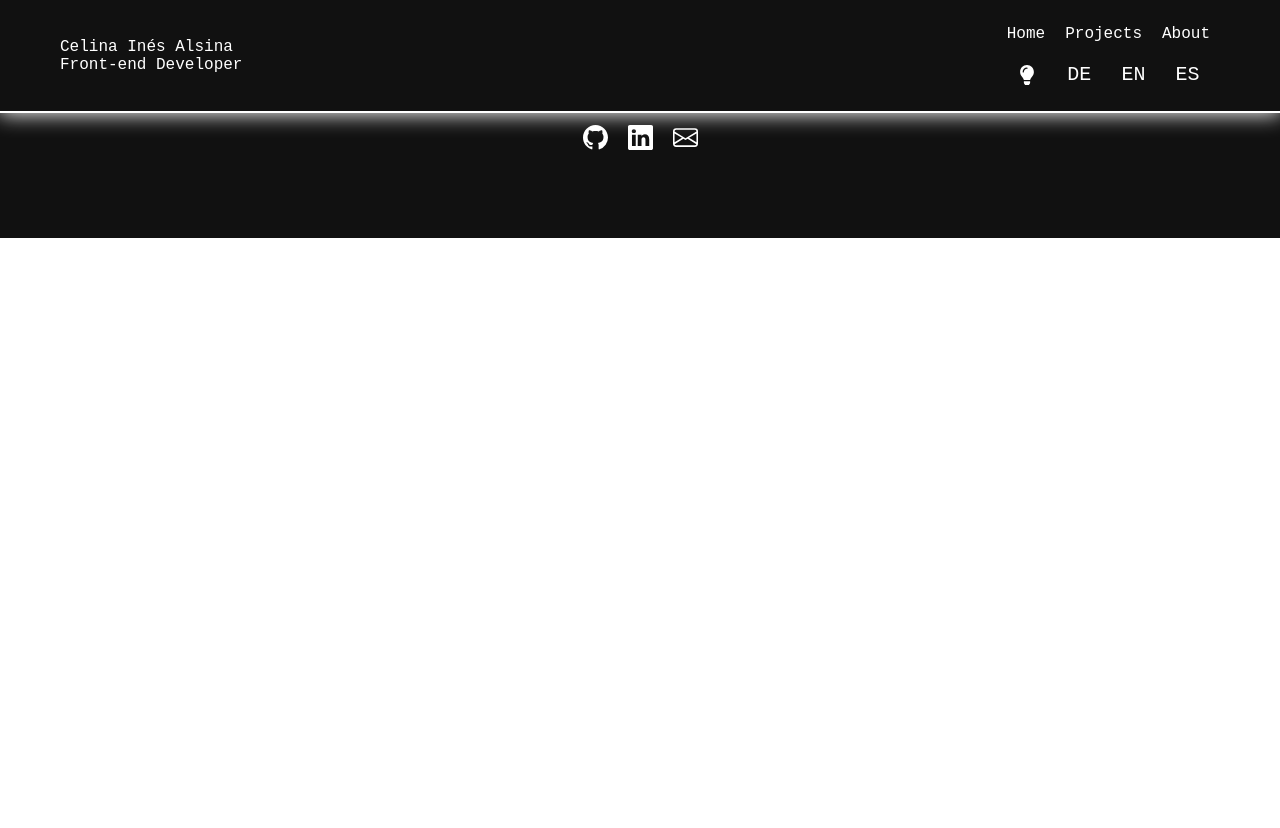
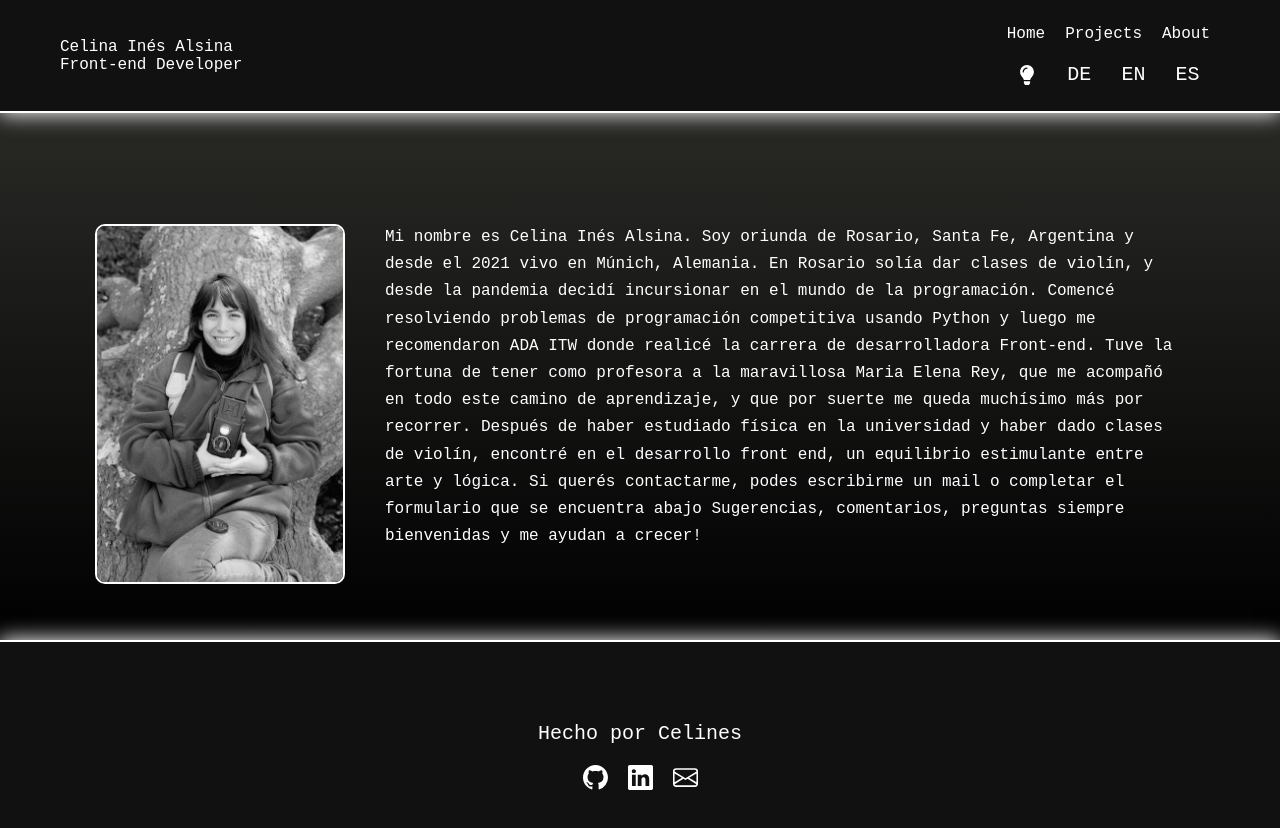
Before and after one commit to Celinesco/celinesco-page, a React (Create React App) app: page /about in a window 1280 px wide. Shown: the top 828 px of the page. Before the commit the page ends 800 px from the top, so only its background shows below. Built offline with nearby package versions, Linux system fonts and the light colour scheme.

Commit message:
seccion about me creo componente cambio foto de perfil escribo texto en espaniol por ahora

```diff
--- a/src/App.js
+++ b/src/App.js
@@ -7,6 +7,7 @@ import Footer from './components/Footer/Footer';
 import ProjectsContainer from './components/Projects/ProjectsContainer';
 import Context from './Context/Context'
 import {useState } from 'react';
+import About from './components/About/About'
 
 
 
@@ -31,6 +32,7 @@ const App = () => {
             <Route path="/" element={<MainSection />} />
             <Route path="/details/:project" element={<DetailSection />} />
             <Route path="/projects" element={<ProjectsContainer />} />
+            <Route path="/about" element={<About />} />
           </Routes>
           <Footer />
         </div>
--- /dev/null
+++ b/src/components/About/About.js
@@ -0,0 +1,30 @@
+import './About.scss';
+import profilePicture from '../../assets/profile_picture.jpg'
+
+const About = () => {
+    return (
+        <section className='section__about'>
+            <h2>About me</h2>
+            <div className='container__info-aboutme'>
+                <div className='container__img-profile'>
+                    <img src={profilePicture} alt='my profile'></img>
+                </div>
+                <div className='container__aboutme-text'>
+                    <p>Mi nombre es Celina Inés Alsina. Soy oriunda de Rosario, Santa Fe, Argentina y desde el 2021 vivo en Múnich, Alemania.
+                        En Rosario solía dar clases de violín, y desde la pandemia decidí incursionar en el mundo de la programación.
+                        Comencé resolviendo problemas de programación competitiva usando Python y luego me recomendaron ADA ITW donde realicé la carrera de desarrolladora Front-end.
+                        Tuve la fortuna de tener como profesora a la maravillosa Maria Elena Rey, que me acompañó en todo este camino de aprendizaje, y que por suerte me queda muchísimo más por recorrer.
+                        Después de haber estudiado física en la universidad y haber dado clases de violín, encontré en el desarrollo front end, un equilibrio estimulante entre arte y lógica.
+                        Si querés contactarme, podes escribirme un mail o completar el formulario que se encuentra abajo
+                        Sugerencias, comentarios, preguntas siempre bienvenidas y me ayudan a crecer!
+                    </p>
+                </div>
+            </div>
+
+
+        </section>
+
+    )
+}
+
+export default About;
--- /dev/null
+++ b/src/components/About/About.scss
@@ -0,0 +1,31 @@
+.section__about {
+    min-height: 50vw;
+    display: flex;
+    align-items: center;
+    flex-direction: column;
+    justify-content: center;
+    h2 {
+        color: white;
+        font-size: 60px;
+        margin-bottom: 100px;
+    }
+    .container__info-aboutme {
+        display: flex;
+        .container__aboutme-text {
+            max-width: 800px;
+            line-height: 1.7;
+        }
+        .container__img-profile {
+            width: 250px;
+            height: 360px;
+            border: 2px solid white;
+            overflow: hidden;
+            border-radius: 10px;
+            margin-right: 40px;
+            img {
+                width: 100%;
+            }
+        }
+    }
+
+}
--- a/src/components/NavBar/NavBar.js
+++ b/src/components/NavBar/NavBar.js
@@ -6,6 +6,7 @@ import { useState } from 'react';
 import { FaLightbulb } from 'react-icons/fa';
 import { useContext } from 'react';
 import Context from '../../Context/Context';
+import { htmlTitles } from '../datos_proyectos';
 
 
 const NavBar = () => {
@@ -34,7 +35,7 @@ const NavBar = () => {
             <div className='container__info-navbar'>
                 <div>
                     <p>Celina Inés Alsina</p>
-                    <p>Front-end Developer</p>
+                    <p>{htmlTitles[context.language].intro}</p>
                 </div>
                 <button className='button__dark-mode' onClick={handleClickTheme}><FaLightbulb /></button>
             </div>
@@ -42,7 +43,7 @@ const NavBar = () => {
                 <ul className="navbar__list">
                     <Link to="/"><li>Home</li></Link>
                     <Link to="/projects"><li>Projects</li></Link>
-                    <li>About</li>
+                    <Link to='/about'><li>About</li></Link>
                 </ul>
                 <div className='container__user-preferences'>
                     <button className='button__dark-mode'  onClick={handleClickTheme}><FaLightbulb /></button>
@@ -65,7 +66,7 @@ const NavBar = () => {
                     </div>
                     <Link to="/" onClick={handleClickCloseMenu}><li>Home</li></Link>
                     <Link to="/projects" onClick={handleClickCloseMenu}><li>Projects</li></Link>
-                    <li>About</li>
+                    <Link to='/about'><li>About</li></Link>
                 </ul>
 
             </div>
--- a/src/components/datos_proyectos.js
+++ b/src/components/datos_proyectos.js
@@ -230,17 +230,20 @@ export const htmlProjects = {
 export const htmlTitles = {
 
     es: {
+        intro: 'Desarrolladora Front-end',
         title_projects: 'Proyectos',
         title_skills: 'Tecnologías',
         title_about: 'Sobre mi',
     },
     en: {
+        intro: 'Front-end Developer',
         title_projects: 'Proyects',
         title_skills: 'Skills',
         title_about: 'About me',
 
     },
     de: {
+        intro: 'Front-end Entwicklerin',
         title_projects: 'Projekte',
         title_skills: 'Skills',
         title_about: 'Über mich',
```
Also changed, not shown: src/assets/ArnoldyYo.jpg (deleted), src/assets/profile_picture.jpg (added).
